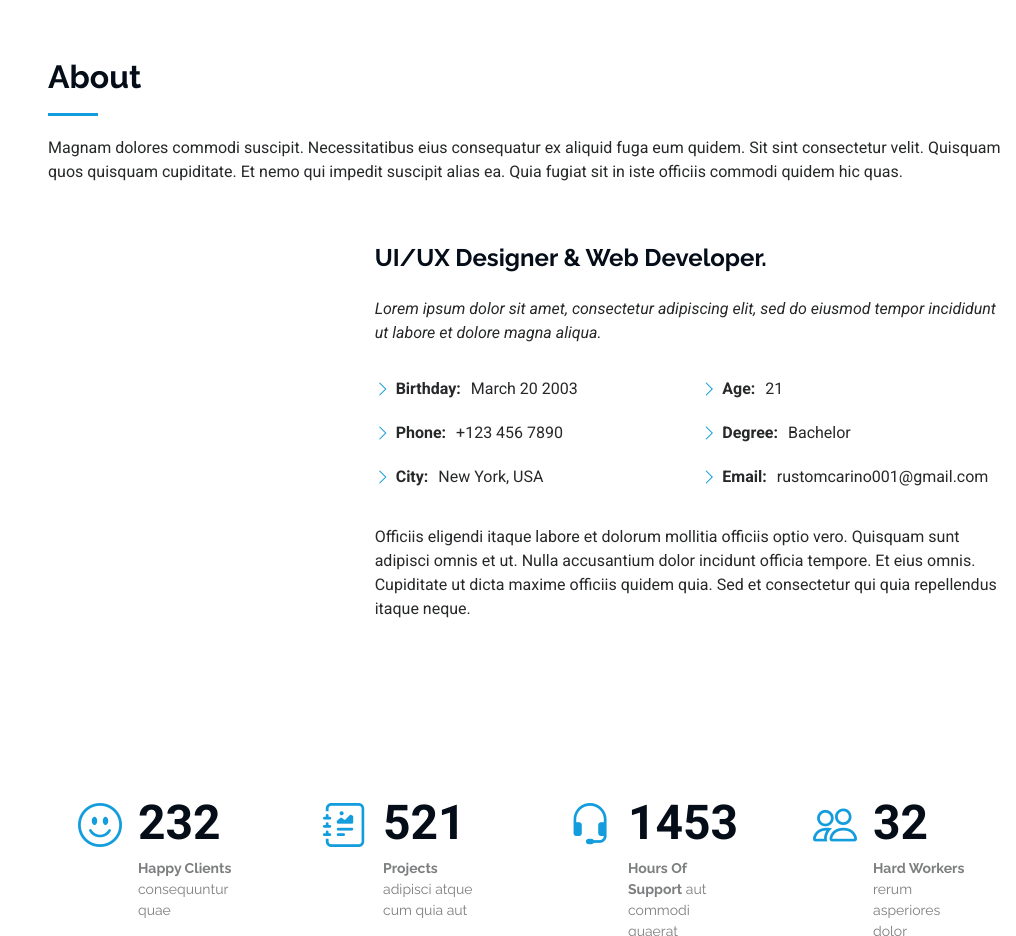
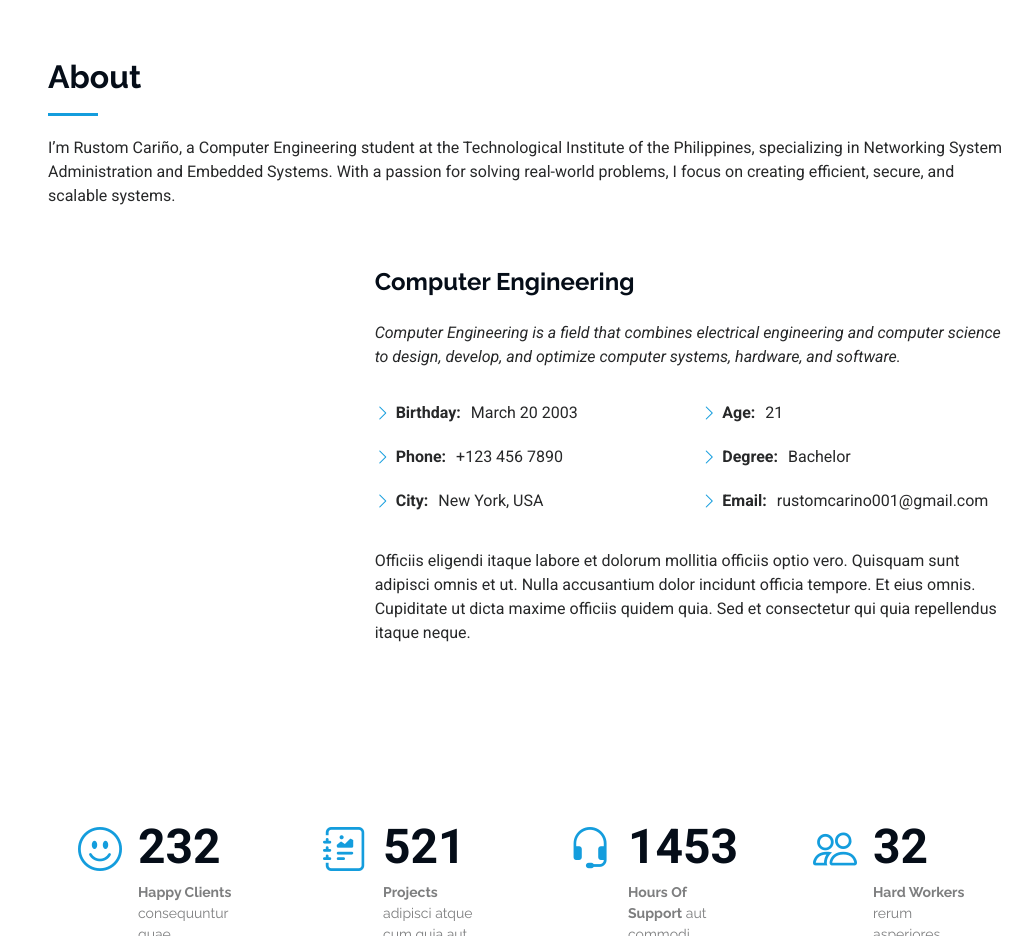
Before and after one commit to atomcarino/atomcarino.github.io, a plain HTML site: page index.html in a window 1280 px wide. Shown: the part 802-1738 px from the top of the page, without its empty margins (264-1280 px from the left). Drawn offline with Linux system fonts and the light colour scheme.

Commit message:
Update index.html

```diff
--- a/index.html
+++ b/index.html
@@ -86,7 +86,7 @@
       <!-- Section Title -->
       <div class="container section-title" data-aos="fade-up">
         <h2>About</h2>
-        <p>Magnam dolores commodi suscipit. Necessitatibus eius consequatur ex aliquid fuga eum quidem. Sit sint consectetur velit. Quisquam quos quisquam cupiditate. Et nemo qui impedit suscipit alias ea. Quia fugiat sit in iste officiis commodi quidem hic quas.</p>
+        <p>I’m Rustom Cariño, a Computer Engineering student at the Technological Institute of the Philippines, specializing in Networking System Administration and Embedded Systems. With a passion for solving real-world problems, I focus on creating efficient, secure, and scalable systems.</p>
       </div><!-- End Section Title -->
 
       <div class="container" data-aos="fade-up" data-aos-delay="100">
@@ -96,10 +96,9 @@
             <img src="assets/img/my-profile-img.jpg" class="img-fluid" alt="">
           </div>
           <div class="col-lg-8 content">
-            <h2>UI/UX Designer &amp; Web Developer.</h2>
+            <h2>Computer Engineering</h2>
             <p class="fst-italic py-3">
-              Lorem ipsum dolor sit amet, consectetur adipiscing elit, sed do eiusmod tempor incididunt ut labore et dolore
-              magna aliqua.
+            Computer Engineering is a field that combines electrical engineering and computer science to design, develop, and optimize computer systems, hardware, and software.
             </p>
             <div class="row">
               <div class="col-lg-6">
```
